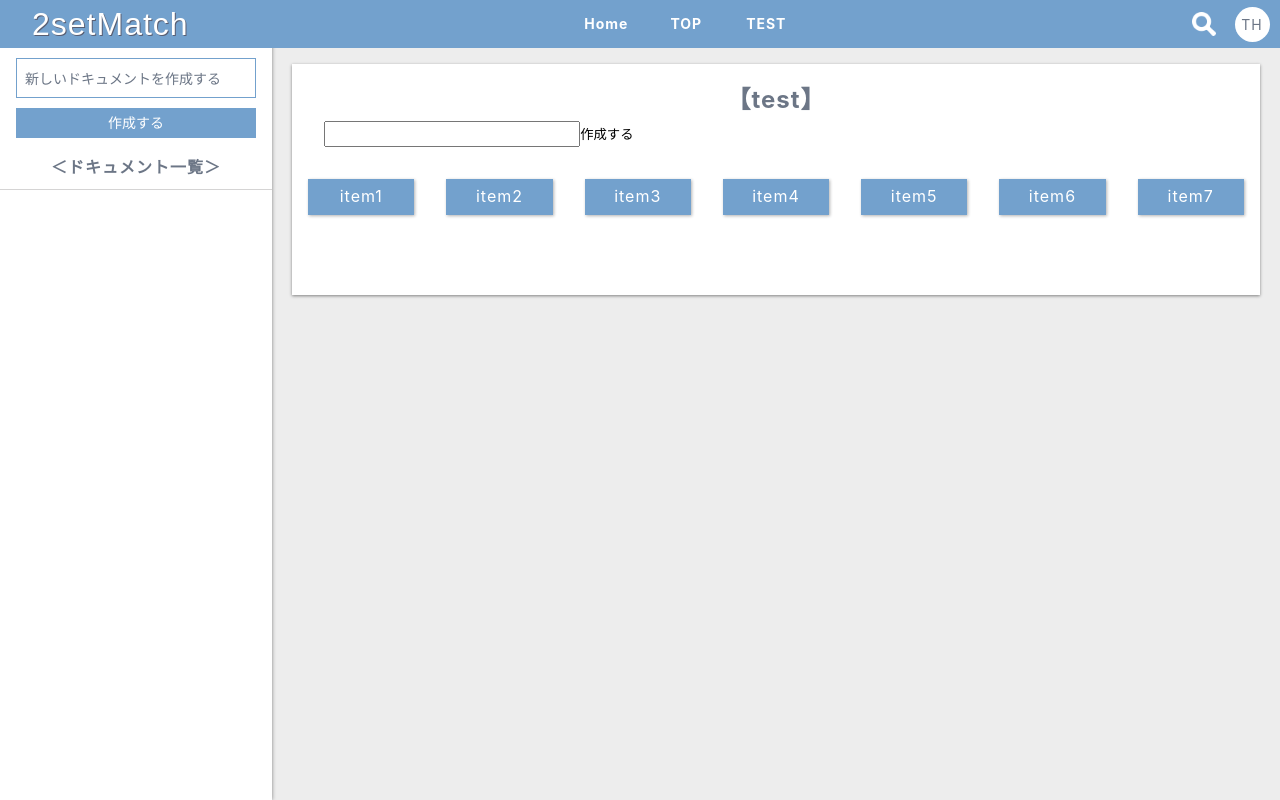
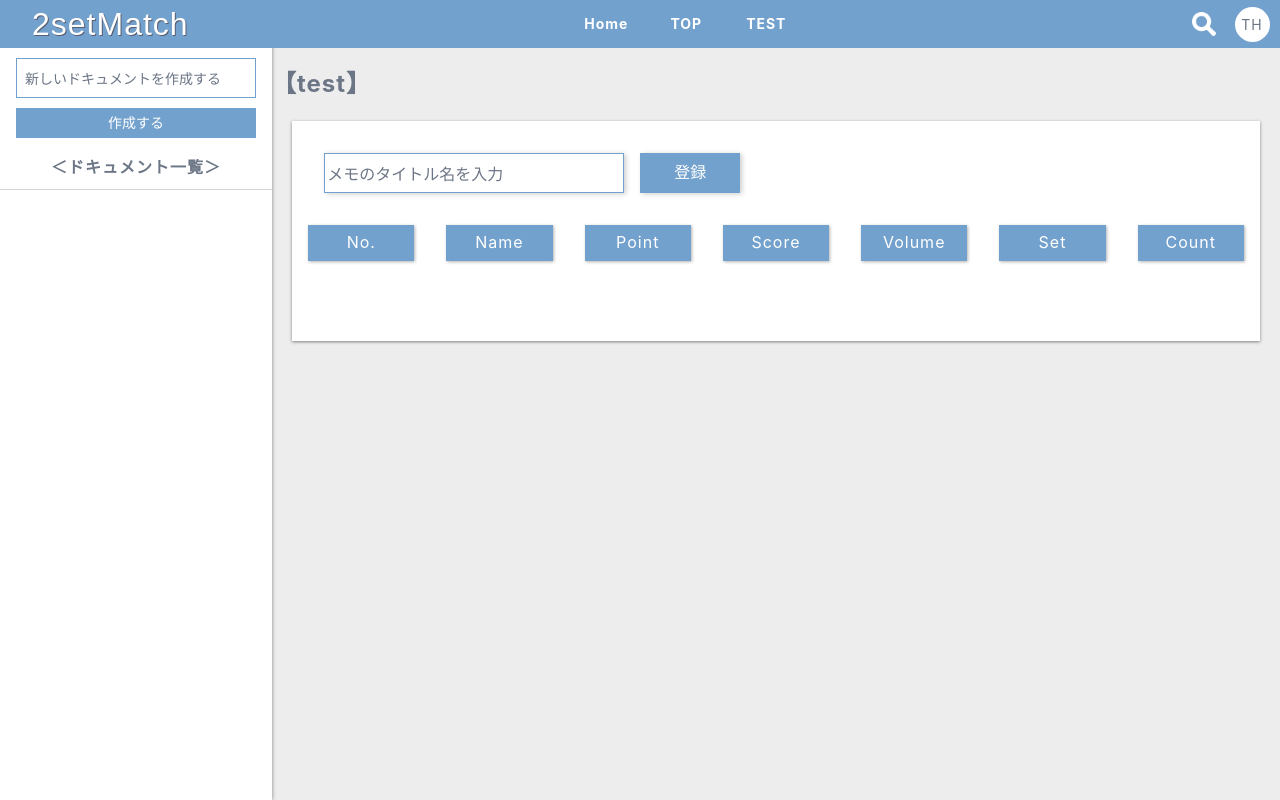
Before and after one commit to tetsu-hira/New2set, a React (Create React App) app: page /test in a window 1280 px wide. Built offline with nearby package versions, Linux system fonts and the light colour scheme; a web font is replaced by a local one.

Commit message:
チームを登録できるように

```diff
--- a/public/css/style.css
+++ b/public/css/style.css
@@ -1026,6 +1026,15 @@ button {
 .Product {
   min-height: 589px;
 }
+.ProductTitle {
+  font-size: 1.5rem;
+  margin: auto;
+  width: auto;
+  text-align: left;
+  padding-top: 1rem;
+  color: #6c7686;
+  font-weight: bold;
+}
 .ProductContainer {
   margin: 1rem auto;
   background-color: #fff;
@@ -1033,31 +1042,19 @@ button {
   width: 96%;
   padding-bottom: 4rem;
 }
-.ProductContainer .ProductTitle {
-  font-size: 1.5rem;
-  margin: auto;
-  width: auto;
-  padding-top: 1rem;
-  color: #6c7686;
-  font-weight: bold;
-}
 .ProductContainer .ProductButton {
   display: flex;
   margin: auto 2em 1em;
-}
-.ProductContainer .ProductButton form {
-  display: flex;
+  padding-top: 2em;
 }
 .ProductContainer .ProductButton__name {
   height: 40px;
   border: 1px solid #73a1cd;
-  display: flex;
-  align-items: center;
-  margin: auto;
-  margin-right: 16px;
+  display: block;
   width: 300px;
   box-shadow: 2px 1px 5px 0 rgba(0, 0, 0, 0.2);
   color: #6c7686;
+  margin-right: 16px;
 }
 @media screen and (max-width: 600px) {
   .ProductContainer .ProductButton__name {
@@ -1073,7 +1070,6 @@ button {
   text-align: center;
   color: #fff;
   border: 1px solid #73a1cd;
-  margin: 8px 0;
   box-shadow: 2px 1px 5px 0 rgba(0, 0, 0, 0.2);
 }
 @media screen and (max-width: 600px) {
--- a/sass/Page/Product.scss
+++ b/sass/Page/Product.scss
@@ -1,44 +1,38 @@
 .Product {
   min-height: 589px;
+  &Title {
+    font-size: 1.5rem;
+    margin: auto;
+    width: auto;
+    text-align: left;
+    padding-top: 1rem;
+    color: $FontColor;
+    font-weight: bold;
+  }
   &Container {
     margin: 1rem auto;
     background-color: $WhiteColor;
     box-shadow: 0 1px 3px gray;
     width: 96%;
     padding-bottom: 4rem;
-    .ProductTitle {
-      font-size: 1.5rem;
-      margin: auto;
-      width: auto;
-      // text-align: center;
-      padding-top: 1rem;
-      color: $FontColor;
-      font-weight: bold;
-    }
     .ProductButton {
       display: flex;
       margin: auto 2em 1em;
-      form {
-        display: flex;
-      }
+      padding-top: 2em;
       &__name {
         height: 40px;
         border: 1px solid $PrimaryColor;
-        // border-top: none;
-        display: flex;
-        align-items: center;
-        margin: auto;
-        margin-right: 16px;
+        display: block;
         width: 300px;
         box-shadow: 2px 1px 5px 0 rgba(0, 0, 0, 20%);
         color: $FontColor;
+        margin-right: 16px;
         @include mq() {
           width: 160px;
         }
       }
       &__button {
         background: $PrimaryColor;
-        // border-radius: 30px;
         font-size: 16px;
         width: 100px;
         height: 40px;
@@ -46,7 +40,6 @@
         text-align: center;
         color: #fff;
         border: 1px solid $PrimaryColor;
-        margin: 8px 0;
         box-shadow: 2px 1px 5px 0 rgba(0, 0, 0, 20%);
         // border-radius: 3px;
         @include mq() {
--- a/src/App.tsx
+++ b/src/App.tsx
@@ -15,8 +15,6 @@ type Doc = {
 const App: React.FC = () => {
   const [docu, setDocu] = useState<string>('');
   const [id, setId] = useState<number>(0);
-  const [rev, setRev] = useState<string>();
-  const [title, setTitle] = useState<string>('新しいドキュメントを作成する');
   const [list, setList] = useState<Doc[]>([]);
 
   const nullDocu = () => {
--- a/src/components/Product.tsx
+++ b/src/components/Product.tsx
@@ -1,32 +1,97 @@
-import * as React from 'react';
+import React, { useState } from 'react';
 import { useParams, useLocation } from 'react-router';
+
+type Pro = {
+  id: number;
+  name: string;
+  point: number;
+  score: number;
+  volume: number;
+  set: number;
+  count: number;
+};
 
 const Product: React.FC = () => {
   const { name } = useParams<{ name: string }>();
   const location = useLocation();
 
-  console.log(location);
+  const [teamList, setTeamList] = useState<Pro[]>([]);
+  const [id, setId] = useState<number>(0);
+  const [team, setTeam] = useState<string>('');
+
+  const nullTeam = () => {
+    setTeam(' ');
+    console.log(team);
+  };
+  const defaultTeam = () => {
+    setTeam(team.slice(1));
+  };
+
+  const handlePutTeam = () => {
+    if (team) {
+      setTeamList([
+        ...teamList,
+        { id: id, name: team, point: 0, score: 0, volume: 0, set: 0, count: 0 },
+      ]);
+      setTeam('');
+      setId(id + 1);
+    }
+  };
+
+  //チーム名を入力して登録する
+  const teamName = (event: React.ChangeEvent<HTMLInputElement>) => {
+    if (team.length < 33) {
+      setTeam(event.target.value);
+      console.log(team);
+    }
+  };
+  console.log(teamList);
 
   return (
     <>
       <div className='Product'>
+        <div className='ProductTitle'>【{name}】</div>
         <div className='ProductContainer'>
-          <div className='ProductTitle'>【{name}】</div>
           <div className='ProductButton'>
-            <form>
-              <input></input>
-              <button>作成する</button>
-            </form>
+            <input
+              className='ProductButton__name'
+              type='text'
+              id='name'
+              onChange={teamName}
+              value={!team ? 'メモのタイトル名を入力' : team}
+              onBlur={defaultTeam}
+              onClick={nullTeam}
+            ></input>
+            <button className='ProductButton__button' type='submit' onClick={handlePutTeam}>
+              登録
+            </button>
           </div>
           <div className='ProductFlex'>
-            <div className='ProductHead'>item1</div>
-            <div className='ProductHead'>item2</div>
-            <div className='ProductHead'>item3</div>
-            <div className='ProductHead'>item4</div>
-            <div className='ProductHead'>item5</div>
-            <div className='ProductHead'>item6</div>
-            <div className='ProductHead'>item7</div>
+            <div className='ProductHead'>No.</div>
+            <div className='ProductHead'>Name</div>
+            <div className='ProductHead'>Point</div>
+            <div className='ProductHead'>Score</div>
+            <div className='ProductHead'>Volume</div>
+            <div className='ProductHead'>Set</div>
+            <div className='ProductHead'>Count</div>
           </div>
+          {teamList.length > 0 && (
+            <ul>
+              {teamList.map((team) => (
+                <li key={team.id}>
+                  <div>
+                    <div>{team.id}</div>
+                    <div>{team.name}</div>
+                    <div>{team.point}</div>
+                    <div>{team.score}</div>
+                    <div>{team.volume}</div>
+                    <div>{team.set}</div>
+                    <div>{team.count}</div>
+                  </div>
+                </li>
+              ))}
+            </ul>
+          )}
         </div>
       </div>
     </>
```
